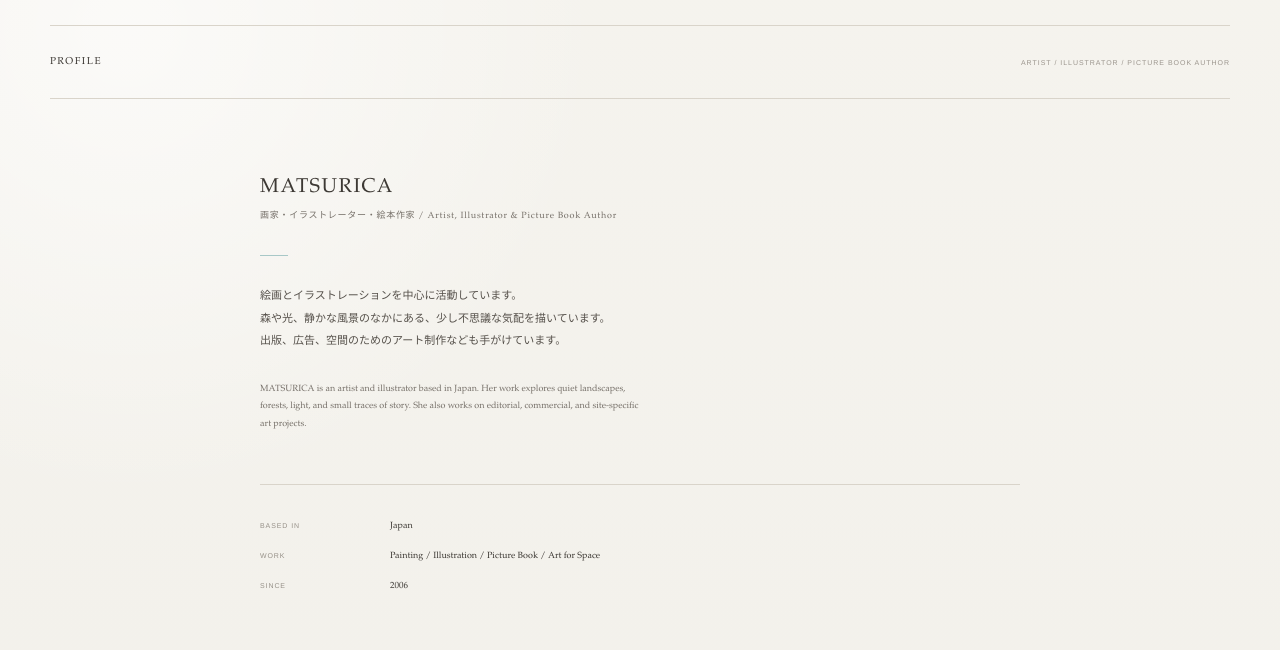
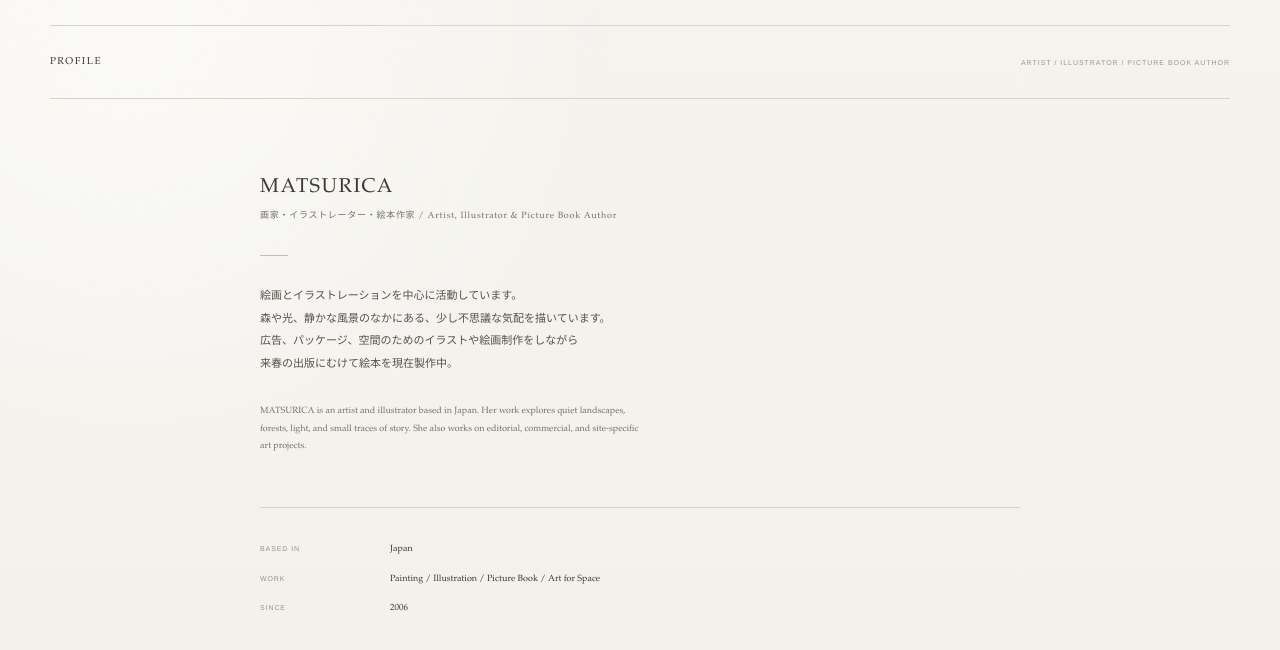
Before and after one commit to nao511525/matsurica-site, a plain HTML site: page profile/index.html in a window 1280 px wide. Shown: the part 81-731 px from the top of the page. Drawn offline with Linux system fonts and the light colour scheme.

Commit message:
Update profile introduction

```diff
--- a/profile/index.html
+++ b/profile/index.html
@@ -259,7 +259,8 @@ img.logo-mark{
     <div class="jp">
       絵画とイラストレーションを中心に活動しています。<br>
       森や光、静かな風景のなかにある、少し不思議な気配を描いています。<br>
-      出版、広告、空間のためのアート制作なども手がけています。
+      広告、パッケージ、空間のためのイラストや絵画制作をしながら<br>
+      来春の出版にむけて絵本を現在製作中。
     </div>
 
     <div class="en">
```
